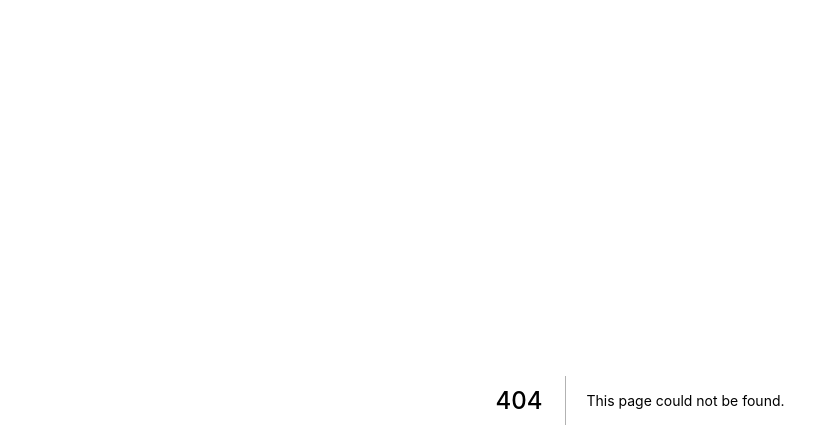
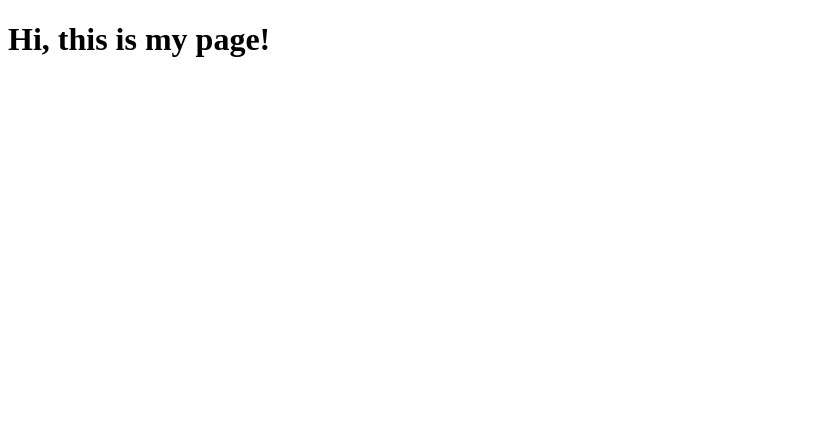
Before and after one commit to rcioara/nextjs-blog, a Next.js app: page /authors/me in a window 1280 px wide. Before the commit this address had no page. Shown: the top 448 px of the page, without its empty margins (0-839 px from the left). Built offline with nearby package versions, Linux system fonts and the light colour scheme.

Commit message:
add authors page and prettierrc file

```diff
--- /dev/null
+++ b/pages/authors/me.js
@@ -0,0 +1,5 @@
+const Me = () => {
+    return <h1>Hi, this is my page!</h1>
+}
+
+export default Me
```
Also changed, not shown: .prettierrc.json (added).
